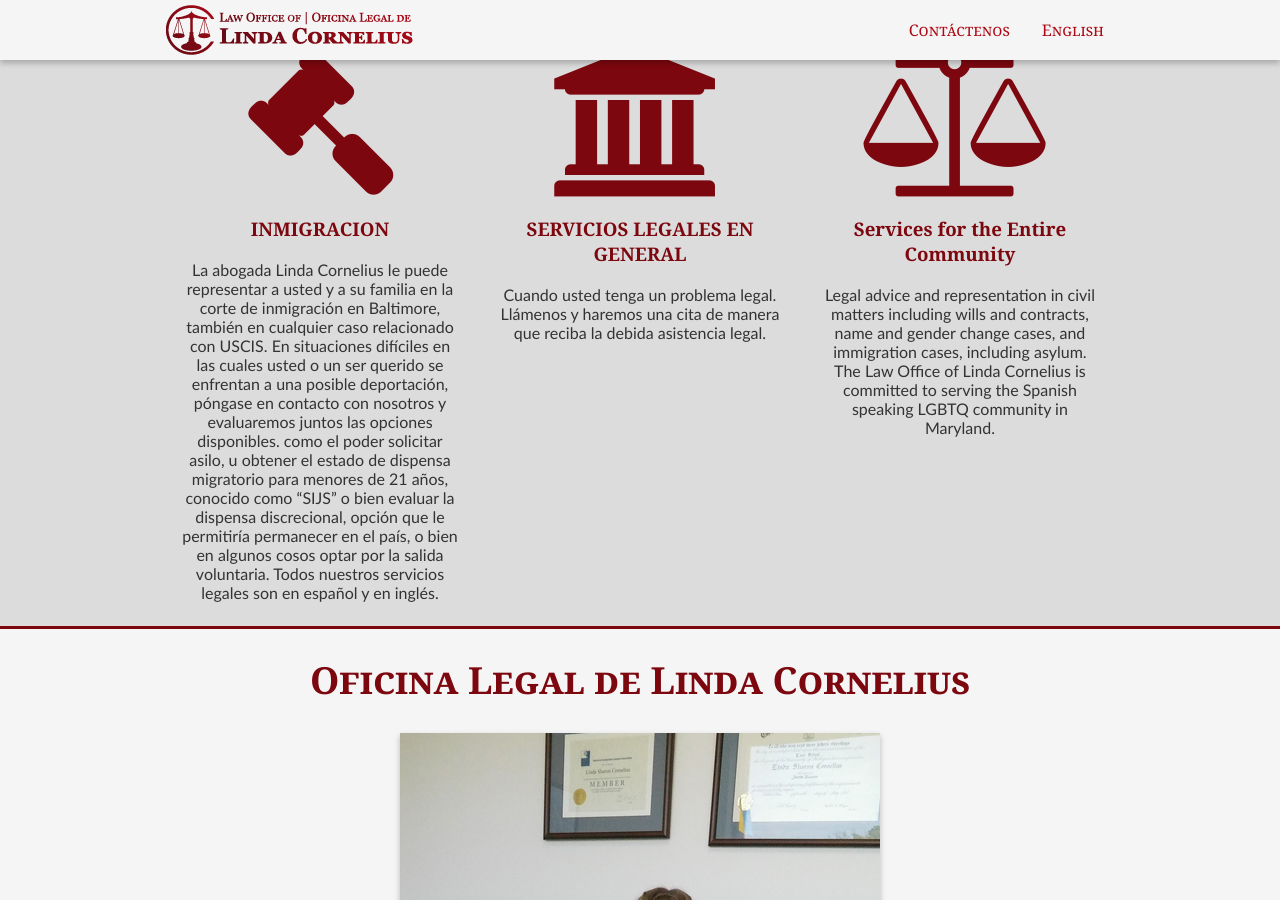
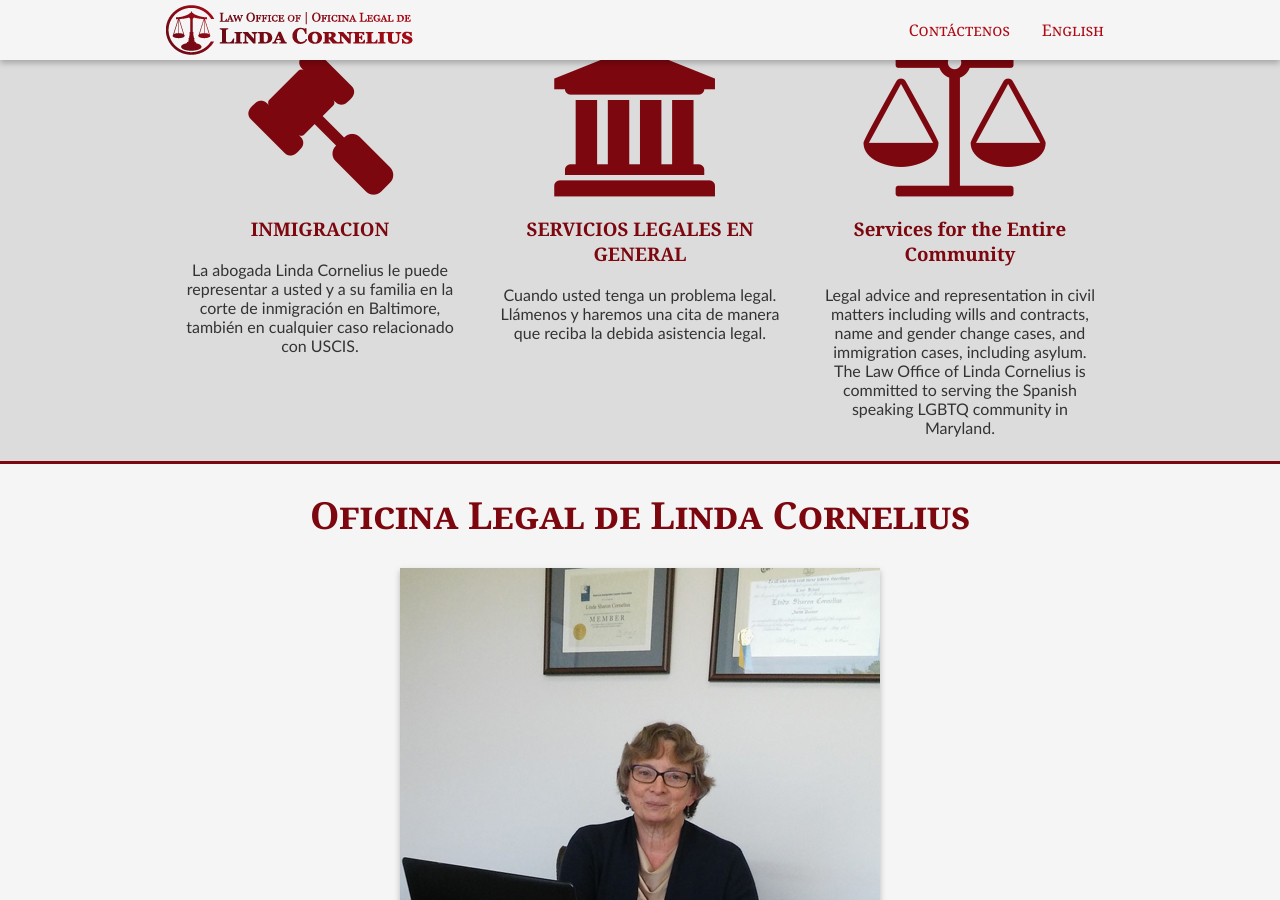
Before and after one commit to edamtoft/cornelius.legal.site, a Jekyll site: the page built from espanol.markdown, in a window 1280 px wide and 900 px high, scrolled down 635 px. Built offline with Jekyll 4.4.1, drawn with Linux system fonts in a browser that asks for light colours; nearby versions of some CDN libraries.

Commit message:
Updated '_practice/immigation-es.markdown' via CloudCannon

```diff
--- a/_practice/immigation-es.markdown
+++ b/_practice/immigation-es.markdown
@@ -2,20 +2,13 @@
 title: INMIGRACION
 identifier: immigrationlaw
 layout: contact
-description_text: La abogada Linda Cornelius le puede representar a usted y a su familia
-  en la corte de inmigración en Baltimore, también en cualquier caso relacionado con
-  USCIS. En situaciones difíciles en las cuales usted o un ser querido se enfrentan
-  a una posible deportación, póngase en contacto con nosotros y evaluaremos juntos
-  las opciones disponibles. como el poder solicitar asilo, u obtener el estado de
-  dispensa migratorio para menores de 21 años, conocido como “SIJS” o bien evaluar
-  la dispensa discrecional, opción que le permitiría permanecer en el país, o bien
-  en algunos cosos optar por la salida voluntaria. Todos nuestros servicios legales
-  son en español y en inglés.
+description_text: 'La abogada Linda Cornelius le puede representar a usted y a su familia en la corte de inmigración en Baltimore, también en cualquier caso relacionado con USCIS.'
 language: spanish
 icon: gavel
-banner_image: "/assets/baltimore.jpg"
+banner_image: /assets/baltimore.jpg
 sitemap: true
 order: 1
 ---
 
+
 La abogada Linda Cornelius le puede representar a usted y a su familia en la corte de inmigración en Baltimore, también en cualquier caso relacionado con USCIS. En situaciones difíciles en las cuales usted o un ser querido se enfrentan a una posible deportación, póngase en contacto con nosotros y evaluaremos juntos las opciones disponibles. como el poder solicitar asilo, u obtener el estado de dispensa migratorio para menores de 21 años, conocido como “SIJS” o bien evaluar la dispensa discrecional, opción que le permitiría permanecer en el país, o bien en algunos cosos optar por la salida voluntaria. Todos nuestros servicios legales son en español y en inglés.
```
